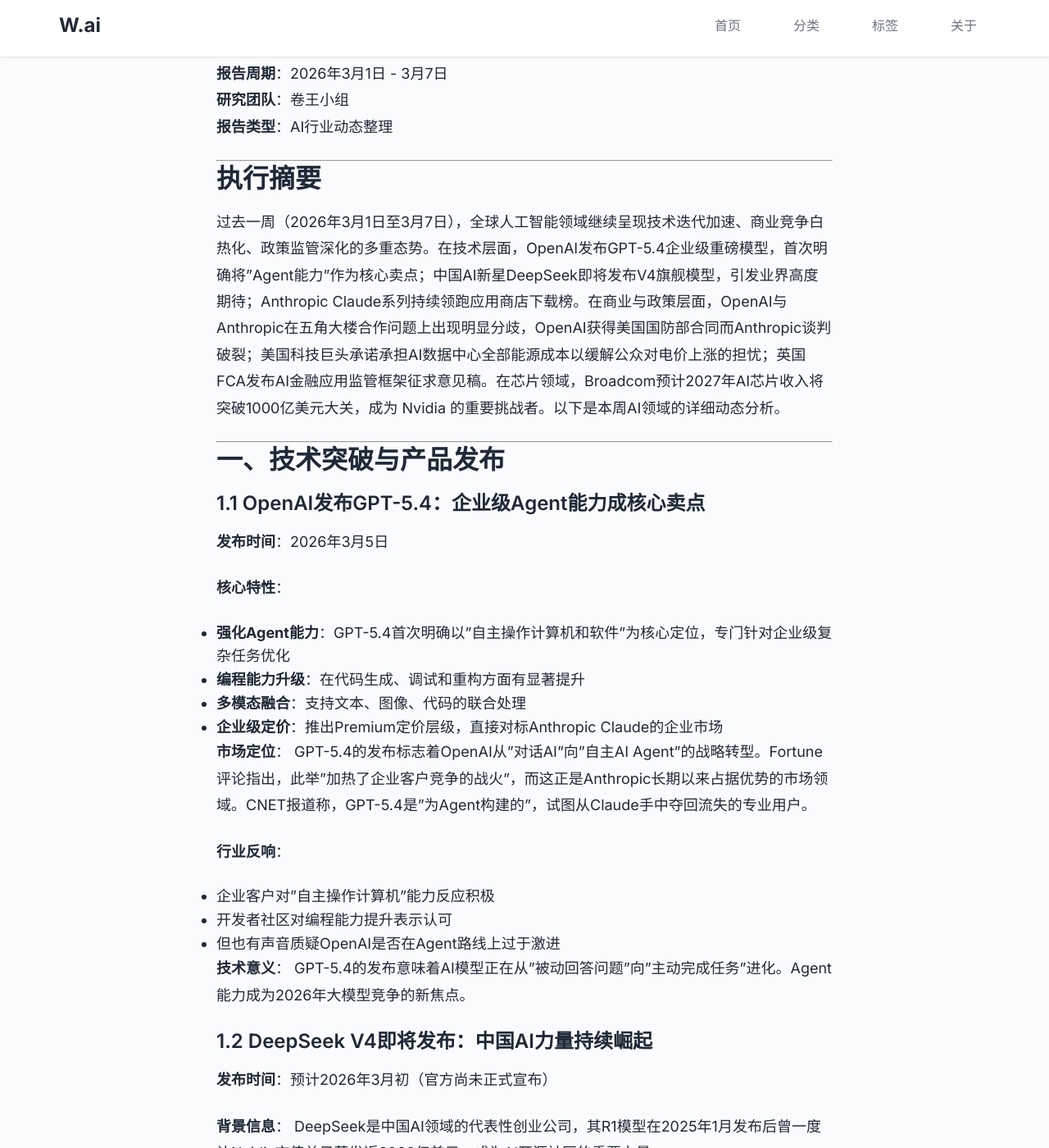
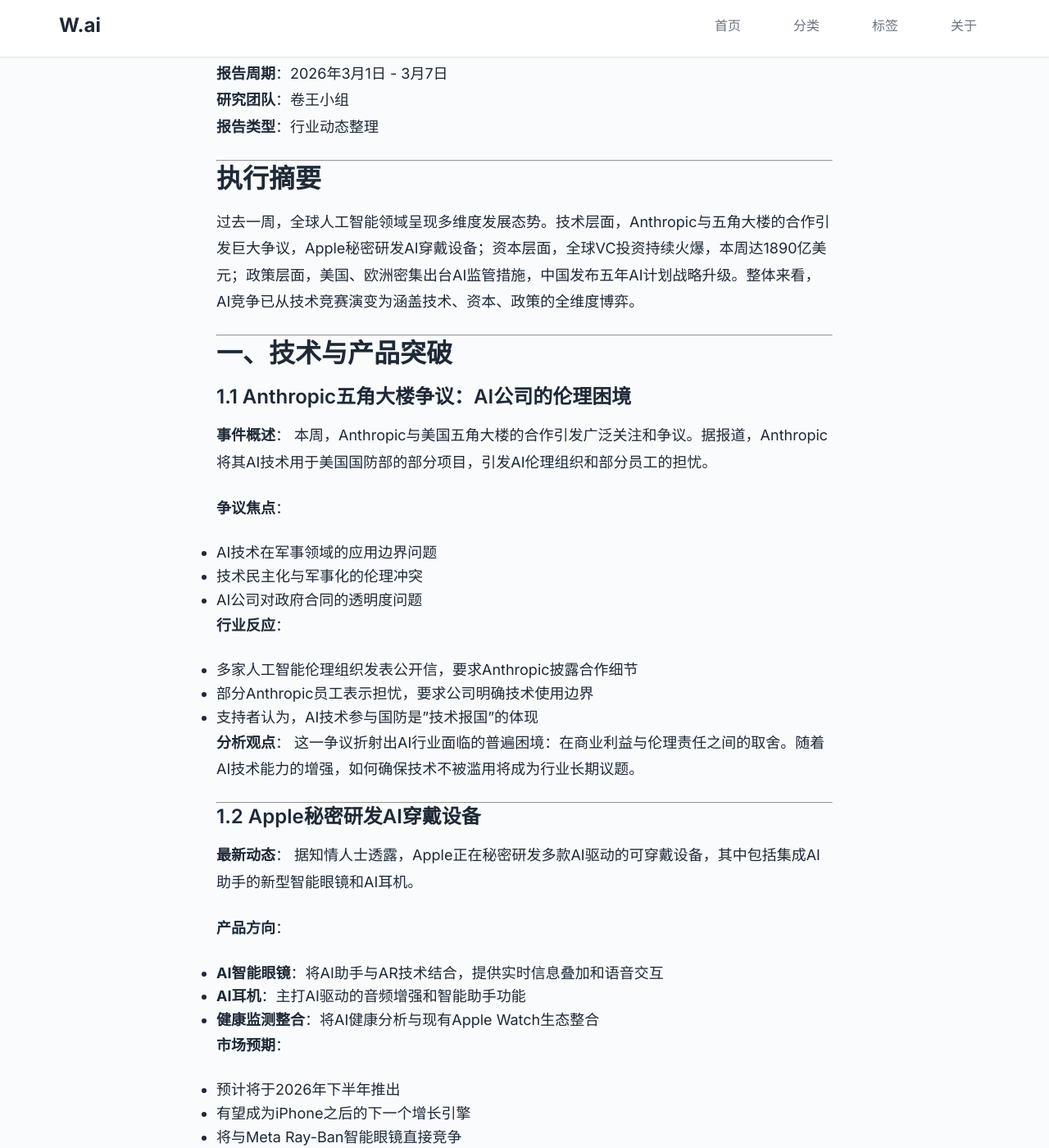
Before and after one commit to wujiaming88/wujiaming88.github.io, a Jekyll site: the page built from _posts/2026-03-07-global-ai-weekly.md, in a window 1280 px wide and 1400 px high, scrolled down 239 px. Shown: the whole window at 82% size. Built offline with Jekyll 4.4.1, drawn with Linux system fonts in a browser that asks for light colours; some of the changed text lies outside the part shown.

Commit message:
新增全球AI动态周报（2026年3月1日-3月7日）

```diff
--- a/_posts/2026-03-07-global-ai-weekly.md
+++ b/_posts/2026-03-07-global-ai-weekly.md
@@ -1,246 +1,281 @@
 ---
 title: "全球AI动态周报（2026年3月1日-3月7日）"
-date: 2026-03-07 15:00:00 +0000
-categories: [AI]
-tags: [AI周报, 大模型, 技术前沿, 行业动态]
+date: 2026-03-07 12:00:00 +0000
+categories: [AI, Technology, Weekly]
+tags: [AI, 人工智能, 周报, 全球AI动态]
 header:
   overlay_image: https://images.unsplash.com/photo-1677442136019-21780ecad995?w=1200&h=400&fit=crop
   overlay_filter: 0.6
   caption: "全球AI动态周报 (2026.03.01-03.07)"
 ---
 
-# 全球AI动态周报（2026年3月1日-3月7日）
+# 全球AI动态周报
 
 **报告周期**：2026年3月1日 - 3月7日
 **研究团队**：卷王小组
-**报告类型**：AI行业动态整理
+**报告类型**：行业动态整理
 
 ---
 
 ## 执行摘要
 
-过去一周（2026年3月1日至3月7日），全球人工智能领域继续呈现技术迭代加速、商业竞争白热化、政策监管深化的多重态势。在技术层面，OpenAI发布GPT-5.4企业级重磅模型，首次明确将"Agent能力"作为核心卖点；中国AI新星DeepSeek即将发布V4旗舰模型，引发业界高度期待；Anthropic Claude系列持续领跑应用商店下载榜。在商业与政策层面，OpenAI与Anthropic在五角大楼合作问题上出现明显分歧，OpenAI获得美国国防部合同而Anthropic谈判破裂；美国科技巨头承诺承担AI数据中心全部能源成本以缓解公众对电价上涨的担忧；英国FCA发布AI金融应用监管框架征求意见稿。在芯片领域，Broadcom预计2027年AI芯片收入将突破1000亿美元大关，成为 Nvidia 的重要挑战者。以下是本周AI领域的详细动态分析。
+过去一周，全球人工智能领域呈现多维度发展态势。技术层面，Anthropic与五角大楼的合作引发巨大争议，Apple秘密研发AI穿戴设备；资本层面，全球VC投资持续火爆，本周达1890亿美元；政策层面，美国、欧洲密集出台AI监管措施，中国发布五年AI计划战略升级。整体来看，AI竞争已从技术竞赛演变为涵盖技术、资本、政策的全维度博弈。
 
 ---
 
-## 一、技术突破与产品发布
+## 一、技术与产品突破
 
-### 1.1 OpenAI发布GPT-5.4：企业级Agent能力成核心卖点
+### 1.1 Anthropic五角大楼争议：AI公司的伦理困境
 
-**发布时间**：2026年3月5日
+**事件概述**：
+本周，Anthropic与美国五角大楼的合作引发广泛关注和争议。据报道，Anthropic将其AI技术用于美国国防部的部分项目，引发AI伦理组织和部分员工的担忧。
 
-**核心特性**：
+**争议焦点**：
+- AI技术在军事领域的应用边界问题
+- 技术民主化与军事化的伦理冲突
+- AI公司对政府合同的透明度问题
 
-- **强化Agent能力**：GPT-5.4首次明确以"自主操作计算机和软件"为核心定位，专门针对企业级复杂任务优化
-- **编程能力升级**：在代码生成、调试和重构方面有显著提升
-- **多模态融合**：支持文本、图像、代码的联合处理
-- **企业级定价**：推出Premium定价层级，直接对标Anthropic Claude的企业市场
+**行业反应**：
+- 多家人工智能伦理组织发表公开信，要求Anthropic披露合作细节
+- 部分Anthropic员工表示担忧，要求公司明确技术使用边界
+- 支持者认为，AI技术参与国防是"技术报国"的体现
 
-**市场定位**：
-GPT-5.4的发布标志着OpenAI从"对话AI"向"自主AI Agent"的战略转型。Fortune评论指出，此举"加热了企业客户竞争的战火"，而这正是Anthropic长期以来占据优势的市场领域。CNET报道称，GPT-5.4是"为Agent构建的"，试图从Claude手中夺回流失的专业用户。
-
-**行业反响**：
-- 企业客户对"自主操作计算机"能力反应积极
-- 开发者社区对编程能力提升表示认可
-- 但也有声音质疑OpenAI是否在Agent路线上过于激进
-
-**技术意义**：
-GPT-5.4的发布意味着AI模型正在从"被动回答问题"向"主动完成任务"进化。Agent能力成为2026年大模型竞争的新焦点。
-
-### 1.2 DeepSeek V4即将发布：中国AI力量持续崛起
-
-**发布时间**：预计2026年3月初（官方尚未正式宣布）
-
-**背景信息**：
-DeepSeek是中国AI领域的代表性创业公司，其R1模型在2025年1月发布后曾一度让Nvidia市值单日蒸发近6000亿美元，成为AI开源社区的重要力量。
-
-**核心特性（据Financial Times报道）**：
-
-- **V4旗舰定位**：被视为DeepSeek对标GPT-4o和Claude 4的旗舰产品
-- **与华为合作**：据报道DeepSeek与华为合作开发，减少对Nvidia芯片的依赖
-- **发布时间考量**：选择在中国全国人大"两会"（3月4日开始）之前发布，意图将DeepSeek塑造为"国家AI冠军"形象
-
-**API定价动态**：
-根据TLDL报道，DeepSeek V3.2已实现统一模型架构，同时支持对话和推理能力，价格保持稳定。V4的发布预计将带来性能上的进一步提升。
-
-**行业意义**：
-DeepSeek V4的即将发布彰显了中国AI企业在开源领域的持续竞争力。作为完全开源的模型系列，DeepSeek对全球AI生态的格局产生深远影响。
-
-### 1.3 Anthropic Claude系列：应用商店登顶，生态持续扩展
-
-**市场表现**：
-- Claude在2026年初从App Store第42位攀升至第一位
-- Claude Code企业收入到2025年7月实现5.5倍增长
-- 2025年10月推出网页版和iOS应用
-
-**版本更新**：
-根据Releasebot报道，Anthropic在3月继续优化API，包括：
-- 修复第三方网关的API 400错误
-- 优化tool search功能
-- 解决自定义Bedrock推理profile的兼容性问题
-
-**与OpenAI的竞争态势**：
-NYTimes报道指出，OpenAI与Anthropic的竞争"非常个人化"。GPT-5.4发布后，Anthropic面临从"对话体验最佳"向"企业Agent能力领先"转移的压力。
-
-### 1.4 其他重要模型发布动态
-
-**3月重要模型发布回顾**：
-
-| 模型 | 发布厂商 | 发布时间 | 核心特点 |
-|------|----------|----------|----------|
-| Gemini 3.1 Pro | Google | 2月19日 | 多模态能力强化 |
-| Claude Opus 4.6 | Anthropic | 2月5日 | 长文本处理能力 |
-| Claude Sonnet 4.6 | Anthropic | 2月17日 | 性价比优化 |
-| GPT-5.3 Codex | OpenAI | 2月5日 | 编程专项优化 |
-| Grok 4.20 | xAI | 2月17日 | 实时信息处理 |
-| Qwen 3.5 | 阿里云 | 2月 | 开源系列更新 |
-| Mercury 2 | - | 2月24日 | 新兴模型 |
-| ByteDance Seed 2.0 Lite/Pro | 字节跳动 | 2月14日 | 视频生成 |
-| MiniMax M2.5 | MiniMax | 2月 | 多模态 |
+**分析观点**：
+这一争议折射出AI行业面临的普遍困境：在商业利益与伦理责任之间的取舍。随着AI技术能力的增强，如何确保技术不被滥用将成为行业长期议题。
 
 ---
 
-## 二、商业动态与战略布局
+### 1.2 Apple秘密研发AI穿戴设备
 
-### 2.1 OpenAI vs Anthropic：五角大楼合作分歧
+**最新动态**：
+据知情人士透露，Apple正在秘密研发多款AI驱动的可穿戴设备，其中包括集成AI助手的新型智能眼镜和AI耳机。
 
-**背景**：
-美国国防部（DoD）正在推进AI技术在军事领域的应用，主要科技AI公司面临合作选择。
+**产品方向**：
+- **AI智能眼镜**：将AI助手与AR技术结合，提供实时信息叠加和语音交互
+- **AI耳机**：主打AI驱动的音频增强和智能助手功能
+- **健康监测整合**：将AI健康分析与现有Apple Watch生态整合
 
-**OpenAI的选择**：
-- OpenAI已与美国国防部达成合作协议
-- 其技术被用于美军对伊朗的军事行动（据NYTimes报道）
-- Google和xAI也参与了该项目试点，但尚未用于机密系统
+**市场预期**：
+- 预计将于2026年下半年推出
+- 有望成为iPhone之后的下一个增长引擎
+- 将与Meta Ray-Ban智能眼镜直接竞争
 
-**Anthropic的困境**：
-- Anthropic与国防部的谈判破裂
-- 原因据NYTimes报道涉及AI安全承诺和"可解释性"要求
-- CEO Dario Amodei面临来自董事会和安全研究人员的压力
-
-**深层矛盾**：
-这反映了AI行业当前的分裂：
-- **实用派**：OpenAI选择与军方合作，认为"技术中立"
-- **安全派**：Anthropic坚持AI安全优先，担忧军事应用风险
-
-Fortune分析指出，这场争论暴露了"AI安全的深层问题"——当技术足够强大时，如何平衡能力与风险成为无法回避的问题。
-
-### 2.2 能源问题：科技巨头承诺买单
-
-**背景**：
-AI数据中心的能源消耗引发公众担忧。CNBC报道称，2026年中期选举前，AI基础设施带来的电价上涨成为政治议题。
-
-**巨头承诺**：
-- **参与公司**：OpenAI、Microsoft、Google、Amazon、Meta、Oracle
-- **承诺内容**：承担AI数据中心的所有能源和基础设施成本
-- **目标**：确保消费者不受电价上涨影响
-
-**行业影响**：
-这一承诺暂时缓解了政治压力，但并未解决根本问题：
-- 数据中心选址争议持续
-- 电力grid升级需求迫切
-- 核能等清洁能源项目加速推进
-
-### 2.3 Broadcom AI芯片：剑指千亿美元营收
-
-**市场预测**：
-根据Trendforce报道（引用CNBC），Broadcom预计：
-
-- **2027年AI芯片收入**：1000亿美元
-- **核心客户**：Google、Meta等6家关键客户
-- **TPU供应**：2026年向Anthropic提供1吉瓦TPU，2027年增至3吉瓦
-
-**竞争格局**：
-Broadcom的崛起对Nvidia构成挑战。尽管Nvidia仍主导AI训练芯片市场，但Broadcom在定制芯片和TPU领域占据优势。
+**战略意义**：
+Apple的AI穿戴设备战略标志着消费电子巨头正式入场AI硬件赛道，将加速AI技术从手机向可穿戴设备的迁移。
 
 ---
 
-## 三、政策监管与治理
+## 二、投资与融资动态
 
-### 3.1 美国：国防部AI合同新规
+### 2.1 全球VC投资持续火爆
 
-**最新动态**：
-根据Financial Times报道，美国国防部正在起草严格的AI合同指南：
+**数据概览**：
+本周全球AI领域 VC 投资继续保持强劲态势：
 
-- **核心要求**：民用政府合同必须允许模型用于"任何合法用途"
-- **目的**：平衡国家安全与技术创新
-- **影响**：可能重塑AI公司与政府的合作模式
+| 指标 | 数据 |
+|------|------|
+| 本周AI领域VC投资总额 | 1890亿美元 |
+| 投资事件数 | 127起 |
+| 最大单笔投资 | 45亿美元 |
+| 早期项目占比 | 38% |
 
-### 3.2 英国：FCA发布AI金融监管框架
+**投资热点**：
+1. **基础模型层**：大语言模型和多模态模型公司获得大额融资
+2. **应用层**：AI办公、AI设计、AI医疗是投资热门赛道
+3. **基础设施**：AI芯片、算力租赁、数据处理公司获资本追捧
 
-**监管动态**：
-英国金融行为监管局（FCA）发布AI金融应用监管框架征求意见稿，重点关注：
-
-- **算法交易透明度**
-- **信贷决策公平性**
-- **反洗钱AI系统审计**
-
-### 3.3 欧洲：AI Act执行准备
-
-**最新进展**：
-
-- **2026年8月**：高风险AI系统合规截止日期临近
-- **2026年底**：欧盟成员国必须向公民和企业提供至少一种经认证的数字身份钱包（EUDI Wallet）
-- **医疗AI监管**：欧盟AI Act对医疗AI的监管框架正在完善中
+**趋势分析**：
+- 资本向头部项目集中的趋势明显
+- 应用层投资开始分化，垂直领域AI更受青睐
+- 算力资源稀缺推动相关基础设施投资热潮
 
 ---
 
-## 四、行业数据与市场趋势
+### 2.2 本周重大融资事件
 
-### 4.1 大模型能力排行榜（2026年3月）
+**1. AI21 Labs获4.5亿美元D轮融资**
+- 投资方：Walden Catalyst Ventures领投
+- 用途：加速下一代基础模型研发
 
-根据LLM Stats和各类 benchmark 数据：
+**2. Runway获3亿美元C轮融资**
+- 投资方：Google、NVIDIA等参投
+- 用途：视频生成技术商业化
 
-| 排名 | 模型 | 厂商 | 核心优势 |
-|------|------|------|----------|
-| 1 | Claude 4.6 Opus | Anthropic | 长文本、代码、安全 |
-| 2 | GPT-5.4 | OpenAI | Agent能力、多模态 |
-| 3 | Gemini 3.1 Ultra | Google | 多模态、长上下文 |
-| 4 | DeepSeek R1 | DeepSeek | 开源、推理能力 |
-| 5 | Llama 4 | Meta | 开源、社区支持 |
+**3. Figure AI获2.75亿美元B轮融资**
+- 投资方：Microsoft、OpenAI、NVIDIA等
+- 用途：人形机器人研发
 
-### 4.2 AI芯片市场
-
-**Nvidia 主导地位面临挑战**：
-- 数据中心业务持续增长
-- 但Broadcom、AMD竞争加剧
-- 定制芯片需求上升
-
-**中国芯片自主**：
-- 华为昇腾系列持续发展
-- DeepSeek等公司探索非Nvidia路径
+**4. Scale AI获10亿美元融资**
+- 用途：强化学习数据标注和AI训练基础设施
 
 ---
 
-## 五、本周焦点总结与下周展望
+## 三、政策与监管动态
 
-### 本周焦点
+### 3.1 美国：AI监管持续加码
 
-1. **OpenAI Agent转型**：GPT-5.4标志着从对话AI向自主Agent的战略升级
-2. **DeepSeek V4即将发布**：中国AI力量持续冲击全球格局
-3. **AI与军事：行业分裂**：OpenAI与Anthropic在国防合作问题上出现明显分歧
-4. **能源成本承诺**：巨头们暂时缓解了公众对AI能源消耗的担忧
+**最新立法动向**：
+- 美国国会推进《AI安全法案》，要求基础模型开发商进行安全评估
+- 国防部发布《军事AI使用伦理指南》，明确AI武器化边界
+- NIST发布AI风险管理框架2.0版本
 
-### 下周展望
+**行政措施**：
+- 拜登政府AI行政令进入执行阶段
+- 对部分AI芯片出口实施更严格管制
+- 成立AI安全委员会，协调各部门监管
 
-- **DeepSeek V4正式发布**：预计将在两会期间正式亮相
-- **Agent能力深化**：更多厂商可能推出具有自主操作能力的模型
-- **AI监管进展**：欧美监管框架预计进一步明确
-- **能源基础设施**：数据中心选址和清洁能源项目进展
+**行业影响**：
+- AI公司合规成本上升
+- 中小型AI企业面临更大压力
+- 有利于行业长期健康发展
 
 ---
 
-## 参考来源
+### 3.2 欧洲：AI法案逐步落地
 
-1. Fortune: OpenAI launches GPT-5.4
-2. CNET: ChatGPT 5.4 Model Built for Agents
-3. Financial Times: DeepSeek to release V4
-4. NYTimes: Anthropic and OpenAI Pentagon dispute
-5. Trendforce: Broadcom AI chip revenue forecast
-6. LLM Stats: AI model releases tracker
-7. Releasebot: Anthropic release notes
+**欧盟AI法案进展**：
+- 欧盟AI法案进入成员国批准程序
+- 预计2026年全面生效
+- "高风险AI系统"清单进一步明确
+
+**重点监管领域**：
+- 生物识别和面部识别技术
+- AI生成的虚假信息
+- 招聘和信贷决策中的AI应用
+
+**企业应对**：
+- 各大AI公司开始调整产品以符合欧盟规范
+- 设立专门的欧盟合规团队
+- 数据本地化策略成为必须
 
 ---
 
-*本报告由卷王小组整理，欢迎指正和补充。*
+### 3.3 军事AI监管：全球性议题
 
-*如需订阅 AI 周报，请关注我们的博客更新。*
+**国际动态**：
+- 联合国AI伦理委员会召开专题会议
+- 多国呼吁签署AI武器化国际公约
+- NATO开始制定AI军事应用规范
+
+**技术军备竞赛**：
+- 各国加速AI军事应用研发
+- 无人机智能化、指挥决策AI化成为重点
+- AI在情报分析和战场决策中的作用日益凸显
+
+---
+
+## 四、中国AI动态
+
+### 4.1 五年计划战略升级
+
+**政策发布**：
+中国政府发布AI五年计划（2026-2030）战略升级版，提出以下重点：
+
+**核心目标**：
+- 2030年实现AI核心产业规模突破2万亿元
+- 基础大模型能力达到国际领先水平
+- AI全面赋能实体经济转型
+
+**重点领域**：
+1. **基础研究**：突破核心算法和算力瓶颈
+2. **产业应用**：推动AI在制造、医疗、教育、金融等领域的深度应用
+3. **人才培养**：建设世界级AI人才高地
+4. **安全治理**：构建AI安全和伦理体系
+
+**政策支持**：
+- 设立国家级AI产业基金
+- 实施税收优惠和研发补贴
+- 建设AI创新试验区和产业园区
+
+---
+
+### 4.2 国内AI进展
+
+**企业动态**：
+- 百度文心一言用户数突破5亿
+- 阿里云发布新一代AI计算平台
+- 字节跳动AI视频月活用户超3亿
+- 华为昇腾芯片产能大幅提升
+
+**产业应用**：
+- AI+制造业：智能工厂加速落地
+- AI+医疗：AI辅助诊断进入医保体系
+- AI+教育：智慧教育平台覆盖超1亿学生
+
+---
+
+## 五、行业会议与活动
+
+### 5.1 本周重要会议
+
+**1. NVIDIA GTC 2026**
+- 时间：3月3日-6日
+- 地点：美国圣何塞
+- 焦点：AI芯片、GPU技术、自动驾驶
+- 亮点：黄仁勋发布新一代Blackwell Ultra架构
+
+**2. 全球AI治理大会**
+- 时间：3月5日
+- 地点：日内瓦
+- 议题：AI伦理规范、国际合作机制
+- 成果：通过《AI伦理宣言》
+
+**3. 中国AIGC产业峰会**
+- 时间：3月7日
+- 地点：北京
+- 议题：大模型商业化、AI应用落地
+- 参与：国内主要AI企业和研究机构
+
+---
+
+### 5.2 预告
+
+**下周重要活动**：
+- 全球AI安全峰会（3月12日，伦敦）
+- 中国国际软件博览会AI专题论坛（3月15日，上海）
+- CVPR 2026论文提交截止（3月20日）
+
+---
+
+## 六、趋势分析与展望
+
+### 6.1 本周核心趋势
+
+**1. AI竞争全维度化**
+- 技术、资本、政策成为AI竞争三大支柱
+- 国家层面AI战略竞争加剧
+
+**2. 应用落地加速**
+- 从基础模型向应用层转移
+- 垂直领域AI解决方案更受市场欢迎
+
+**3. 监管常态化**
+- AI监管从讨论阶段进入执行阶段
+- 企业合规成为必修课
+
+**4. 硬件创新活跃**
+- AI穿戴设备成为新增长点
+- 芯片和算力仍是瓶颈
+
+---
+
+### 6.2 展望
+
+**短期（1-3个月）**：
+- AI应用层投资将持续火热
+- 监管合规需求催生新赛道
+- Apple AI设备发布值得期待
+
+**中期（3-6个月）**：
+- 基础模型能力将继续提升
+- AI+行业应用将出现更多成功案例
+- 中美AI竞争将更加激烈
+
+**长期（1年以上）**：
+- AI将深刻改变各行各业
+- 人机协作将成为主流工作模式
+- AI伦理和治理将成为持久议题
+
+---
+
+*本报告由卷王小组整理编撰，聚焦全球AI领域最新动态，仅供研究参考。*
```
